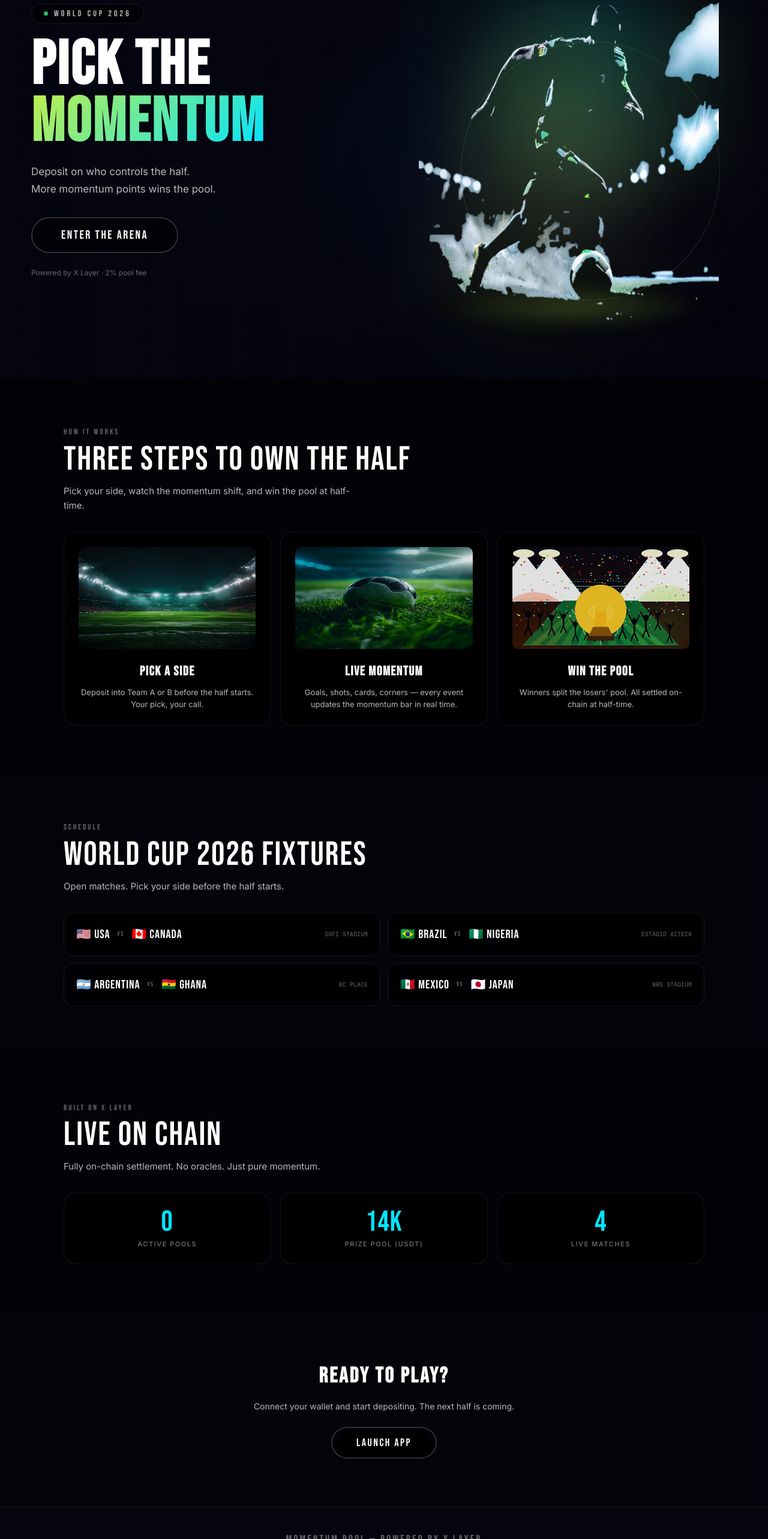
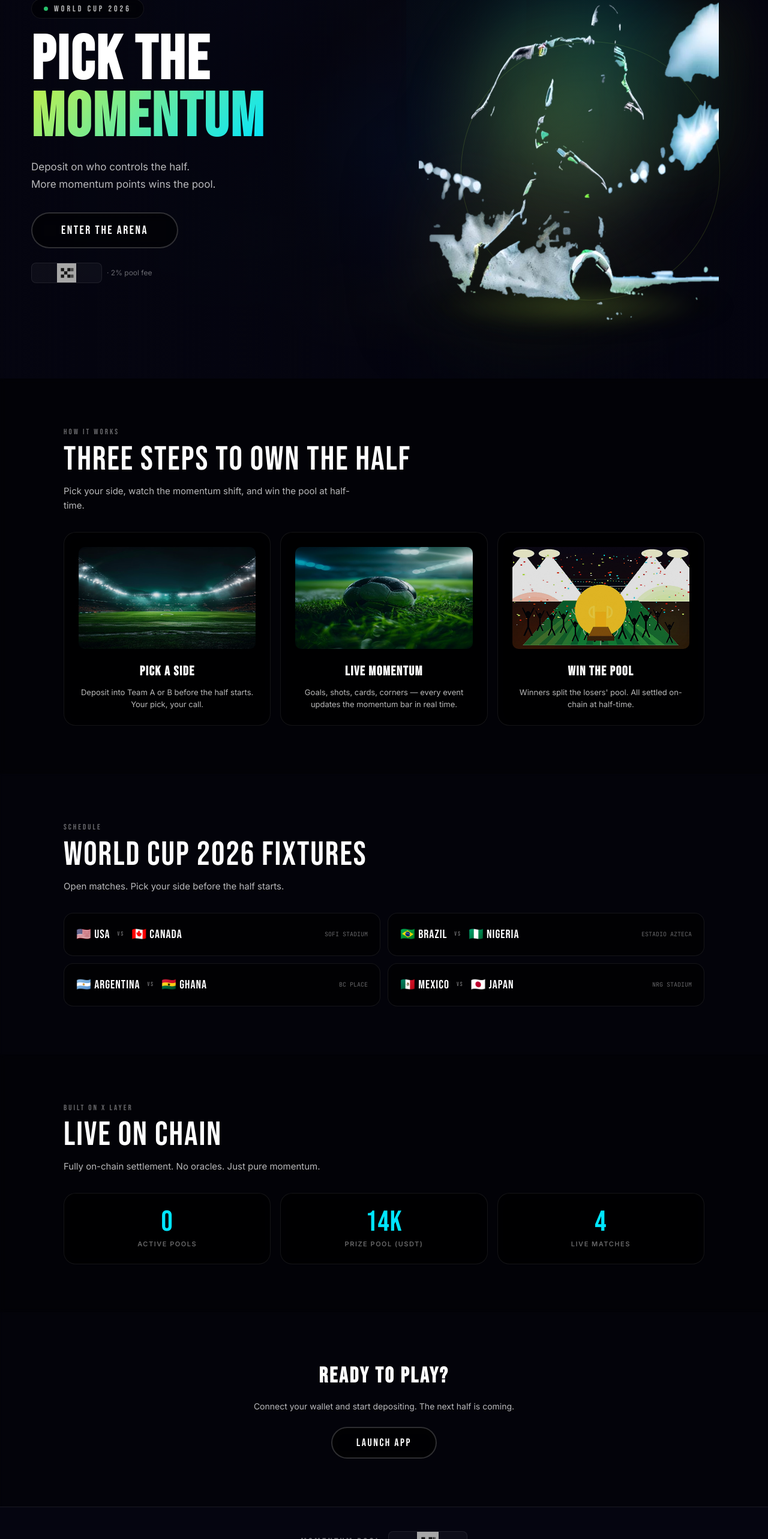
Before and after one commit to latest63/Latest-MomentumPool, a Next.js app: page / in a window 1280 px wide. Shown: the part 169-2735 px from the top of the page at 60% size. Built offline with nearby package versions, Linux system fonts and the light colour scheme.

Commit message:
Use X Layer powered image badge

```diff
--- a/app/globals.css
+++ b/app/globals.css
@@ -551,11 +551,40 @@ body {
   border-top: 1px solid var(--border-glass);
 }
 
-.footer-section p {
+.footer-powered {
+  display: flex;
+  align-items: center;
+  justify-content: center;
+  gap: var(--sp-3);
+  margin-bottom: var(--sp-3);
+  flex-wrap: wrap;
+}
+
+.footer-powered span {
   font-family: var(--font-sports);
   font-size: 18px; letter-spacing: 3px;
   color: var(--text-tertiary); text-transform: uppercase;
-  margin-bottom: var(--sp-3);
+}
+
+.powered-by-badge-row {
+  display: inline-flex;
+  align-items: center;
+  gap: var(--sp-2);
+  flex-wrap: wrap;
+}
+
+.xlayer-powered-badge {
+  width: 118px;
+  height: 34px;
+  object-fit: contain;
+  border-radius: 8px;
+  background: rgba(255,255,255,0.04);
+  border: 1px solid rgba(255,255,255,0.08);
+}
+
+.footer-powered-img {
+  width: 132px;
+  height: 38px;
 }
 
 .footer-links { display: flex; justify-content: center; gap: var(--sp-6); }
--- a/app/page.tsx
+++ b/app/page.tsx
@@ -100,7 +100,10 @@ export default function Home() {
                 <button className="hero-cta" onClick={handleEnter}>
                   Enter the Arena
                 </button>
-                <p className="hero-hint">Powered by X Layer &middot; 2% pool fee</p>
+                <div className="hero-hint powered-by-badge-row">
+                  <img src="/assets/x-layer-powered.jpeg" alt="Powered by X Layer" className="xlayer-powered-badge" />
+                  <span>&middot; 2% pool fee</span>
+                </div>
               </div>
 
               <div className="hero-player-panel" aria-hidden="true">
@@ -192,7 +195,10 @@ export default function Home() {
 
           {/* ────────── FOOTER ────────── */}
           <section className="footer-section">
-            <p>Momentum Pool &mdash; Powered by X Layer</p>
+            <div className="footer-powered">
+              <span>Momentum Pool</span>
+              <img src="/assets/x-layer-powered.jpeg" alt="Powered by X Layer" className="xlayer-powered-badge footer-powered-img" />
+            </div>
             <div className="footer-links">
               <a href="https://x.com/XLayerOfficial" target="_blank" rel="noopener">@XLayerOfficial</a>
               <a href="https://github.com/latest63/Latest-MomentumPool" target="_blank" rel="noopener">GitHub</a>
```
Also changed, not shown: public/assets/x-layer-powered.jpeg (added).
